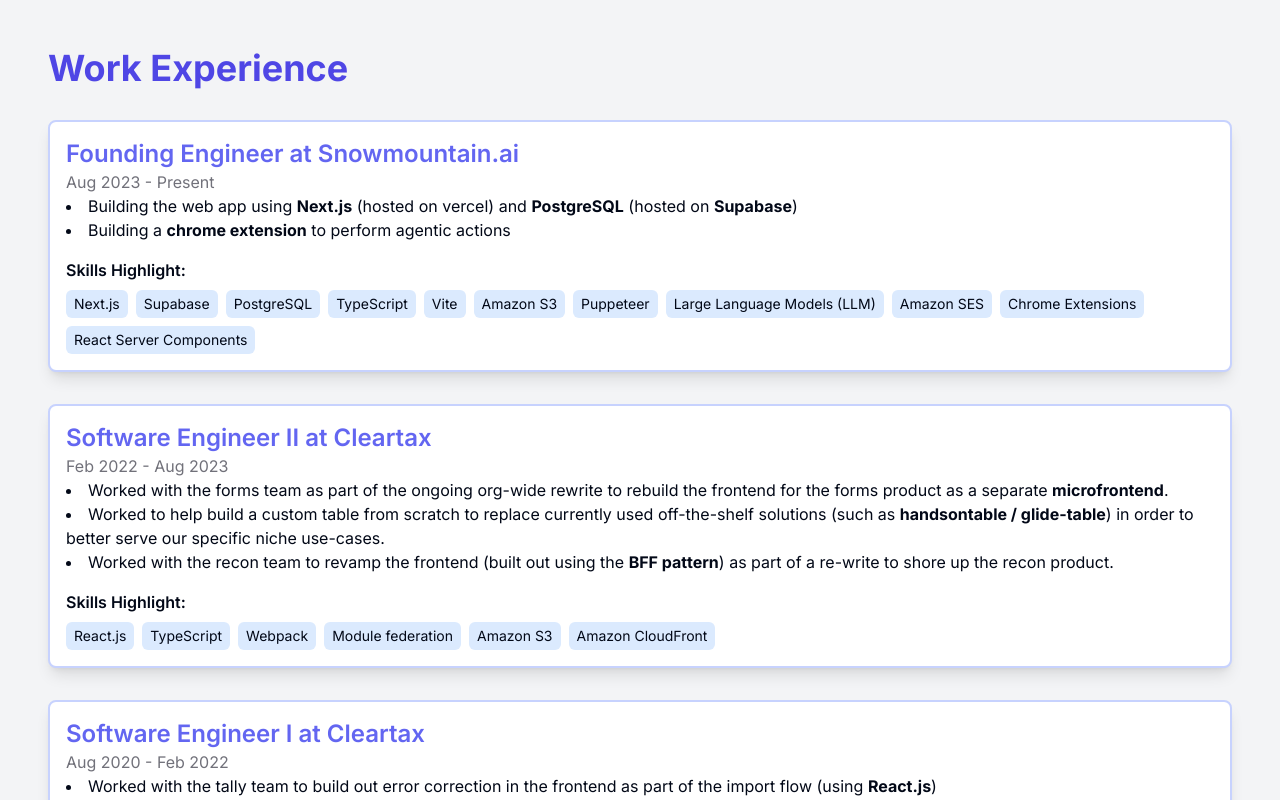
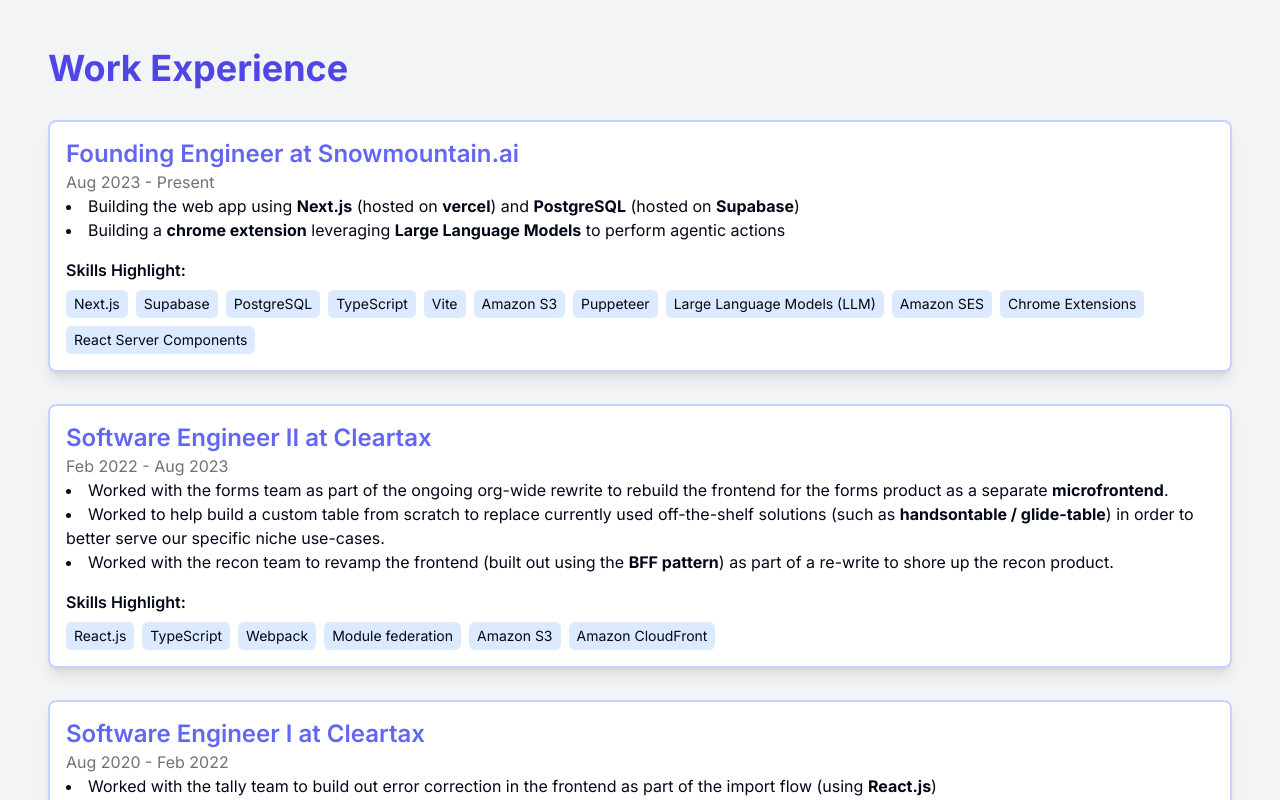
Before and after one commit to Mohammed-Fayaz/personal-portfolio, a Next.js app: page /work in a window 1280 px wide. Shown: the top 800 px of the page. Built offline with nearby package versions, Linux system fonts and the light colour scheme.

Commit message:
Update work

```diff
--- a/src/app/work/page.tsx
+++ b/src/app/work/page.tsx
@@ -16,12 +16,15 @@
           <ul className="list-disc list-inside">
             <li>
               Building the web app using{" "}
-              <span className="font-bold">Next.js</span> (hosted on vercel) and{" "}
+              <span className="font-bold">Next.js</span> (hosted on{" "}
+              <span className="font-bold">vercel</span>) and{" "}
               <span className="font-bold">PostgreSQL</span> (hosted on{" "}
               <span className="font-bold">Supabase</span>)
             </li>
             <li>
-              Building a <span className="font-bold">chrome extension</span> to
+              Building a <span className="font-bold">chrome extension</span>{" "}
+              leveraging{" "}
+              <span className="font-bold">Large Language Models</span> to
               perform agentic actions
             </li>
           </ul>
```
